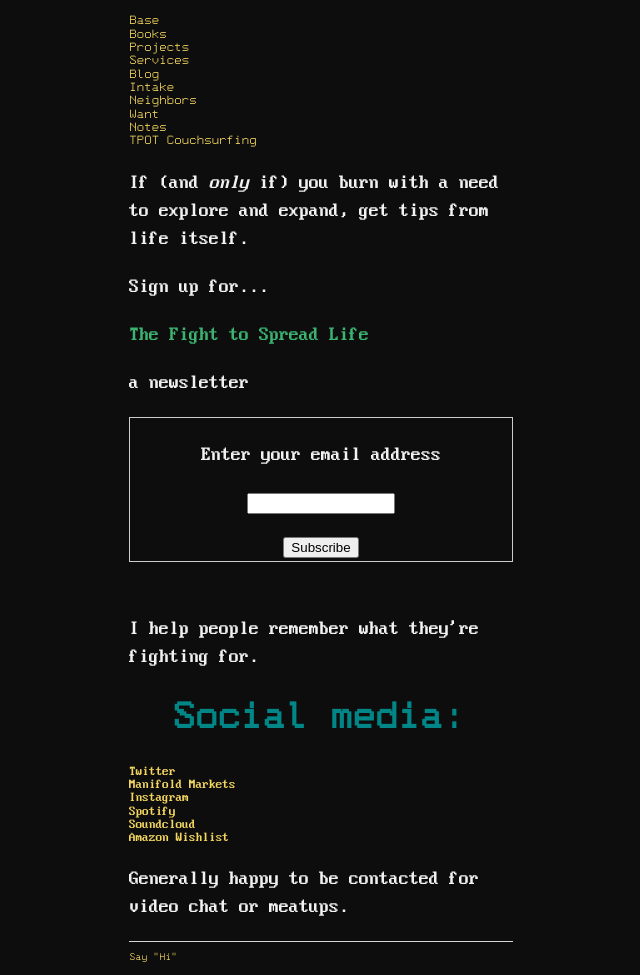
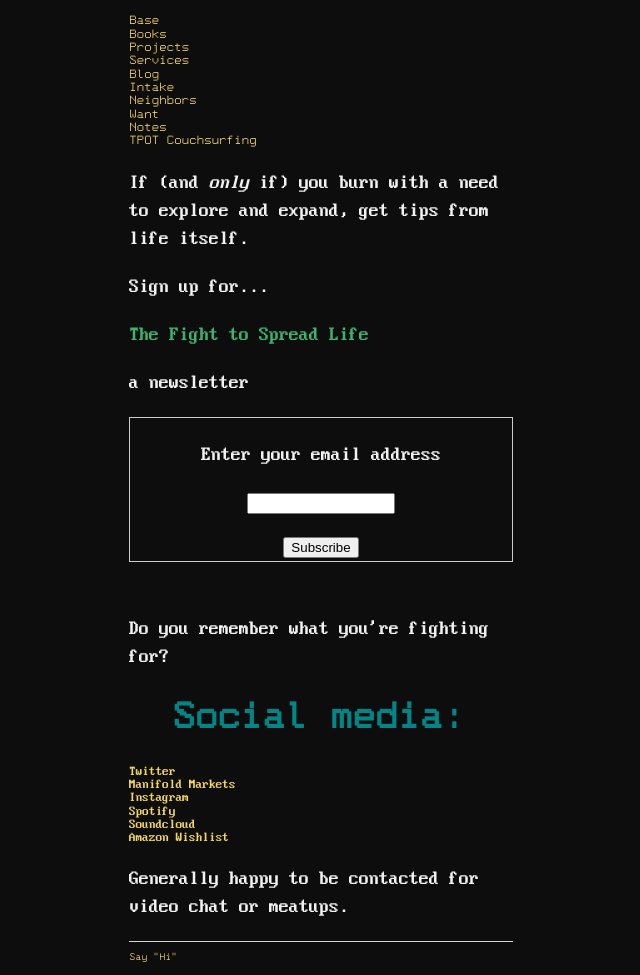
Before and after one commit to ray-dorai/ray-dorai.github.io, a Jekyll site: the page built from index.html, in a window 1280 px wide. Shown: the whole page, without its empty margins (319-959 px from the left). Built offline with Jekyll 4.4.1, drawn with Linux system fonts in a browser that asks for light colours.

Commit message:
Update index.html

```diff
--- a/index.html
+++ b/index.html
@@ -10,7 +10,7 @@ title: Ray Doraisamy
 	<p><form style="border:1px solid #ccc;padding:3px;text-align:center;" action="https://tinyletter.com/forshaper" method="post" target="popupwindow" onsubmit="window.open('https://tinyletter.com/forshaper', 'popupwindow', 'scrollbars=yes,width=800,height=600');return true"><p><label for="tlemail">Enter your email address</label></p><p><input type="text" style="width:140px" name="email" id="tlemail" /></p><input type="hidden" value="1" name="embed"/><input type="submit" value="Subscribe" /></form>
         </p>
         <br>
-        <p>I help people remember what they're fighting for.</p>
+        <p>Do you remember what you're fighting for?</p>
 
 
 	<h1>Social media:</h1>
```
